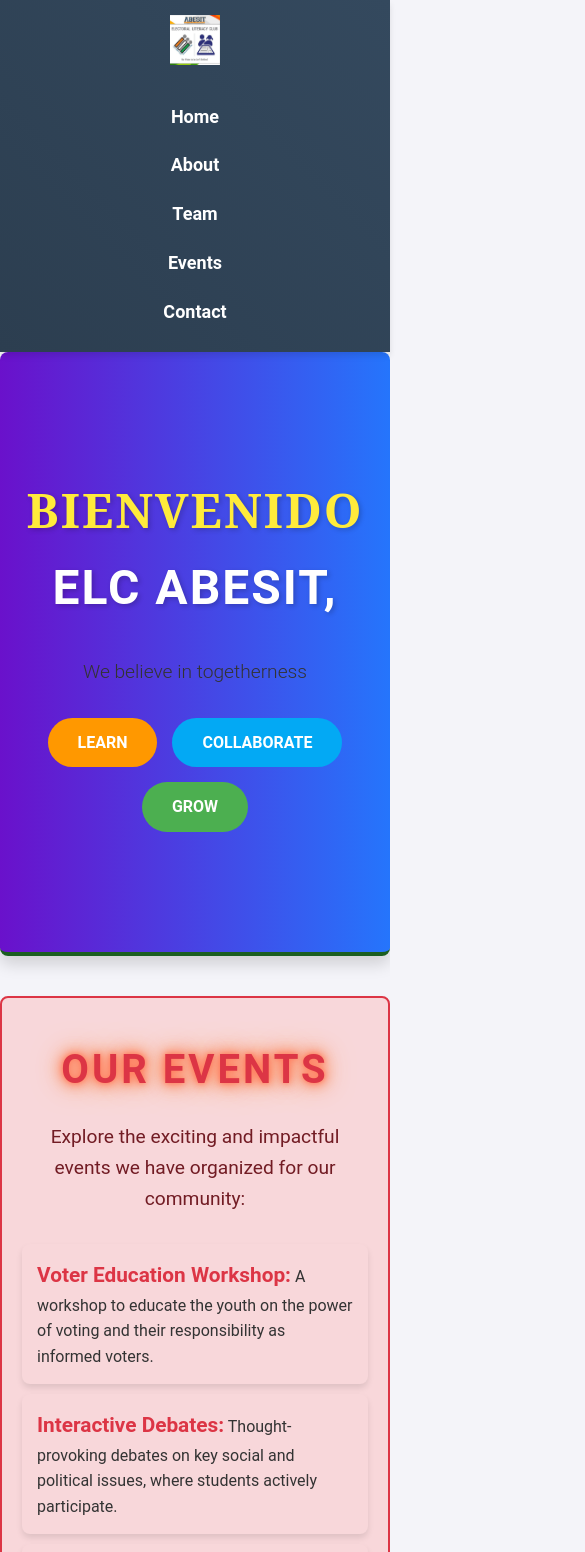
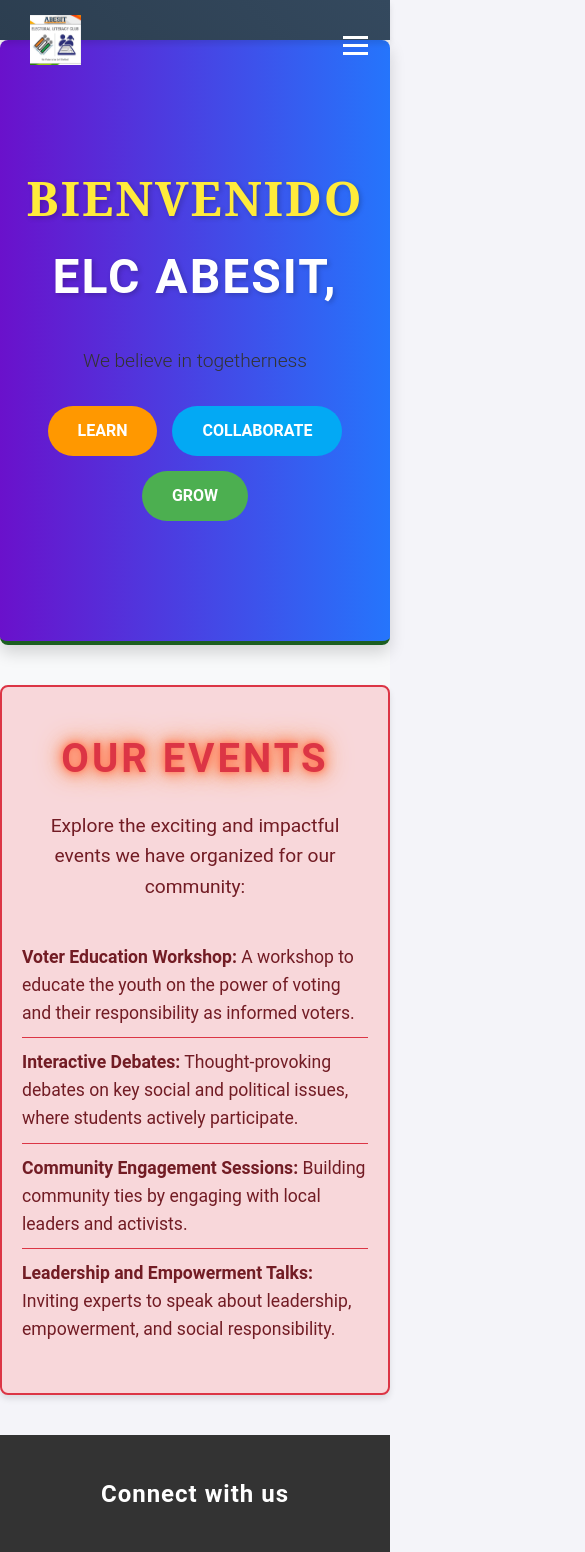
Before and after one commit to Vaibhavtech2006/ELC_CLUB, a React (Vite) app: page / in a window 390 px wide. Shown: the top 1552 px of the page, 585 px wide, since content can reach past the window. Built offline with nearby package versions, Linux system fonts and the light colour scheme.

Commit message:
Update App.css

```diff
--- a/src/App.css
+++ b/src/App.css
@@ -73,10 +73,64 @@ a {
   visibility: hidden; /* Make links invisible */
 }
 /* Thinner Navbar */
-@media (max-width: 100px) {
+@media (max-width: 500px) {
+  .navbar {
+    flex-direction: column;
+    padding: 20px;
+    text-align: center;
+  }
+
+  /* Initially hide nav links on mobile */
+  .nav-links {
+    display: none;
+    flex-direction: column;
+    width: 100%;
+    padding-left: 0; /* Remove any left padding that may cause overflow */
+    padding-right: 0; /* Remove any right padding that may cause overflow */
+  }
+
+  .nav-links li {
+    margin: 10px 0;
+    width: 100%; /* Ensure the list item takes up the full width of the navbar */
+    padding-right: 20px; /* Adjust the right padding to push the text to the right */
+    text-align: center; /* Align the text to the right */
+  }
+
+  /* Make the hamburger menu visible */
+  .menu-toggle {
+    display: block;
+  }
+
+  /* Show the nav links when the navbar has the "active" class */
+  .navbar.active .nav-links {
+    display: flex;
+    justify-content: center; /* Center nav items */
+  }
+
+  /* Adjust the logo size on small screens */
+  .navbar .logo img {
+    height: 40px;
+  }
+
+  /* Make text centered and prevent overflow */
+  .nav-links a {
+    color: white;
+    text-decoration: none;
+    font-size: 18px;
+    font-weight: 600;
+    padding: 8px 15px;
+    text-align: center;
+    width: 100%; /* Make the anchor tag span the full width */
+    box-sizing: border-box; /* Ensure padding is included in the width */
+    overflow: hidden; /* Prevent text overflow */
+    text-overflow: ellipsis; /* If text overflows, show "..." */
+  }
+}
+
+@media (max-width: 768px) {
   .navbar {
     padding: 30px 15px; /* Reduce padding */
-    height: 60px; /* Decrease navbar height */
+    height: 80px; /* Decrease navbar height */
     transition: all 0.3s ease; /* Smooth transition */
   }
 
@@ -102,7 +156,7 @@ a {
 }
 
 /* Make nav links visible on large screens */
-@media (min-width: 100px) {
+@media (min-width: 768px) {
   .nav-links {
     opacity: 1;
     visibility: visible; /* Make nav links visible */
@@ -154,9 +208,37 @@ a {
   background-color: white;
   transition: all 0.3s ease;
 }
+/* Thinner Navbar */
+@media (max-width: 768px) {
+  .navbar {
+    padding: 10px 15px; /* Reduce padding */
+    height: 40px; /* Decrease navbar height */
+    transition: all 0.3s ease; /* Smooth transition */
+  }
+
+  .navbar .logo img {
+    height: 30px; /* Smaller logo size */
+  }
+
+  .menu-toggle {
+    height: 30px; /* Adjust hamburger height */
+    width: 30px;
+  }
+}
+
+/* Full-Size Navbar */
+.navbar.expanded {
+  padding: 15px 30px; /* Restore original padding */
+  height: auto; /* Adjust height dynamically */
+  transition: all 0.3s ease;
+}
+
+.navbar.expanded .logo img {
+  height: 50px; /* Restore original logo size */
+}
 
 /* Responsive Design */
-@media (max-width: 100px) {
+@media (max-width: 768px) {
   /* Adjust navbar items for smaller screens */
   .navbar {
     flex-direction: column;
@@ -249,7 +331,7 @@ a {
 }
 
 /* Responsive Design */
-@media (max-width: 100px) {
+@media (max-width: 768px) {
   /* Make navbar items stack vertically */
   .navbar {
     flex-direction: column;
@@ -284,7 +366,19 @@ a {
     height: 40px;
   }
 }
+@media (max-width: 400px) {
+  /* Ensure the navbar text stays within the screen */
+  .navbar .nav-links li {
+    margin: 10px 0;
+    padding-left: 20px;  /* Keep text aligned inside the screen */
+    padding-right: 20px; /* Add padding to avoid text going outside */
+  }
 
+  /* Optionally adjust font size for better readability */
+  .nav-links a {
+    font-size: 16px;
+  }
+}
 /* Footer Styling */
 .footer {
   background-color: #1e1e2d;
@@ -461,11 +555,6 @@ a {
 /* Style for the Events Section */
 /* Style for the Events Section */
 /* Style for the Events Section */
-
-/* Sponsors Section */
-/* Style for the Events Section */
-/* Style for the Events Section */
-/* Style for the Events Section */
 .sponsors {
   background-color: #f8d7da; /* Light red background for the entire box */
   border: 2px solid #dc3545; /* Red border around the entire section */
@@ -496,31 +585,13 @@ a {
   padding-left: 0; /* Remove indentation */
 }
 
-.sponsors ul li {
-  background-color: #f8d7da; /* Light red background for list items */
-  padding: 15px;
-  margin: 10px 0;
-  border-radius: 8px; /* Rounded corners */
-  box-shadow: 0 4px 6px rgba(0, 0, 0, 0.1); /* Subtle shadow */
-  transition: transform 0.3s ease, box-shadow 0.3s ease; /* Transition for hover effect */
+.sponsors li {
+  font-size: 1.1rem;
+  color: #721c24; /* Darker red for the list items */
+  padding: 10px 0;
+  border-bottom: 1px solid #dc3545; /* Red border between list items */
 }
 
-/* Hover effect for list items */
-.sponsors ul li:hover {
-  transform: translateY(-5px); /* Lift the item on hover */
-  box-shadow: 0 8px 12px rgba(0, 0, 0, 0.2); /* Larger shadow on hover */
+.sponsors li:last-child {
+  border-bottom: none; /* Remove the bottom border from the last item */
 }
-
-/* Event title styling */
-.sponsors ul li strong {
-  font-size: 1.3rem;
-  color: #dc3545; /* Red color for event titles */
-  font-weight: bold;
-}
-
-/* Event description styling */
-.sponsors ul li p {
-  font-size: 1rem;
-  color: #721c24; /* Darker red color for the event descriptions */
-  margin-top: 10px;
-}
```
